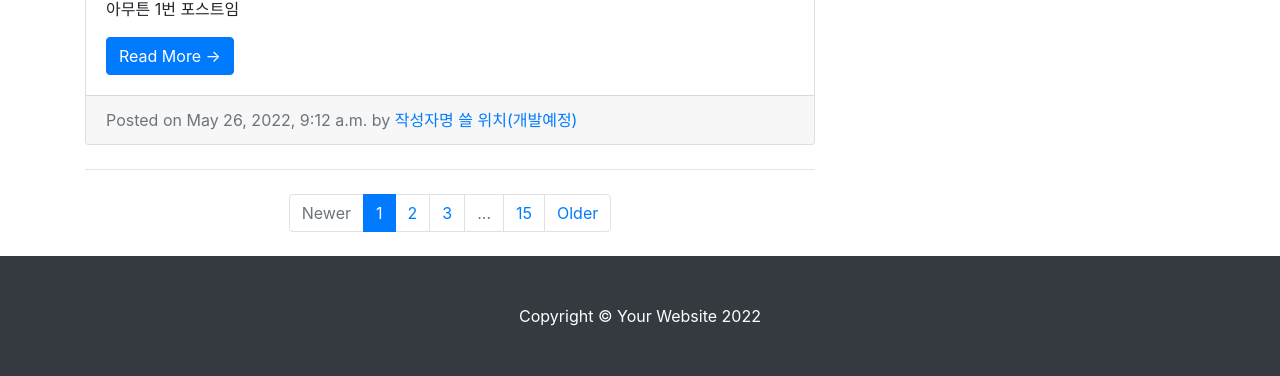
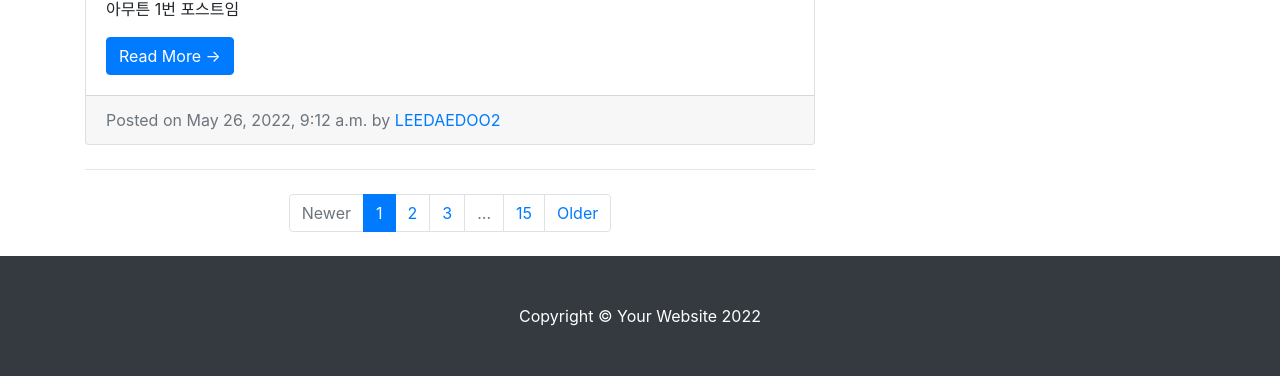
Before and after one commit to leedaedoo2/cakd5_web, a Django app: page /blog/ in a window 1280 px wide. Shown: the part 1157-1533 px from the top of the page. Run offline with Django 3.2, Linux system fonts and the light colour scheme; data comes from the database, SQL or seed files in the repository; some libraries are stand-ins or nearby versions.

Commit message:
작성자 정보 출력

```diff
--- a/cakd_dj/blog/templates/blog/post_detail.html
+++ b/cakd_dj/blog/templates/blog/post_detail.html
@@ -13,6 +13,10 @@
         <header class="mb-4">
             <!-- Post title-->
             <h1 class="fw-bolder mb-1">{{post.title}}</h1>
+            <!-- Author -->
+            <p class="lead">
+                <a href="#">{{post.author | upper}}</a>
+            </p>
             <!-- Post meta content-->
             <div class="text-muted fst-italic mb-2">{{post.created_at}}</div>
             <!-- Post categories-->
--- a/cakd_dj/blog/templates/blog/post_list.html
+++ b/cakd_dj/blog/templates/blog/post_list.html
@@ -15,7 +15,7 @@
             <a href="{{p.get_absolute_url}}" class="btn btn-primary">Read More &rarr;</a>
         </div>
         <div class="card-footer text-muted">
-            Posted on {{p.created_at}} by <a href="#">작성자명 쓸 위치(개발예정)</a>
+            Posted on {{p.created_at}} by <a href="#">{{p.author | upper}}</a>
         </div>
     </div>
     {% endfor %}
```
